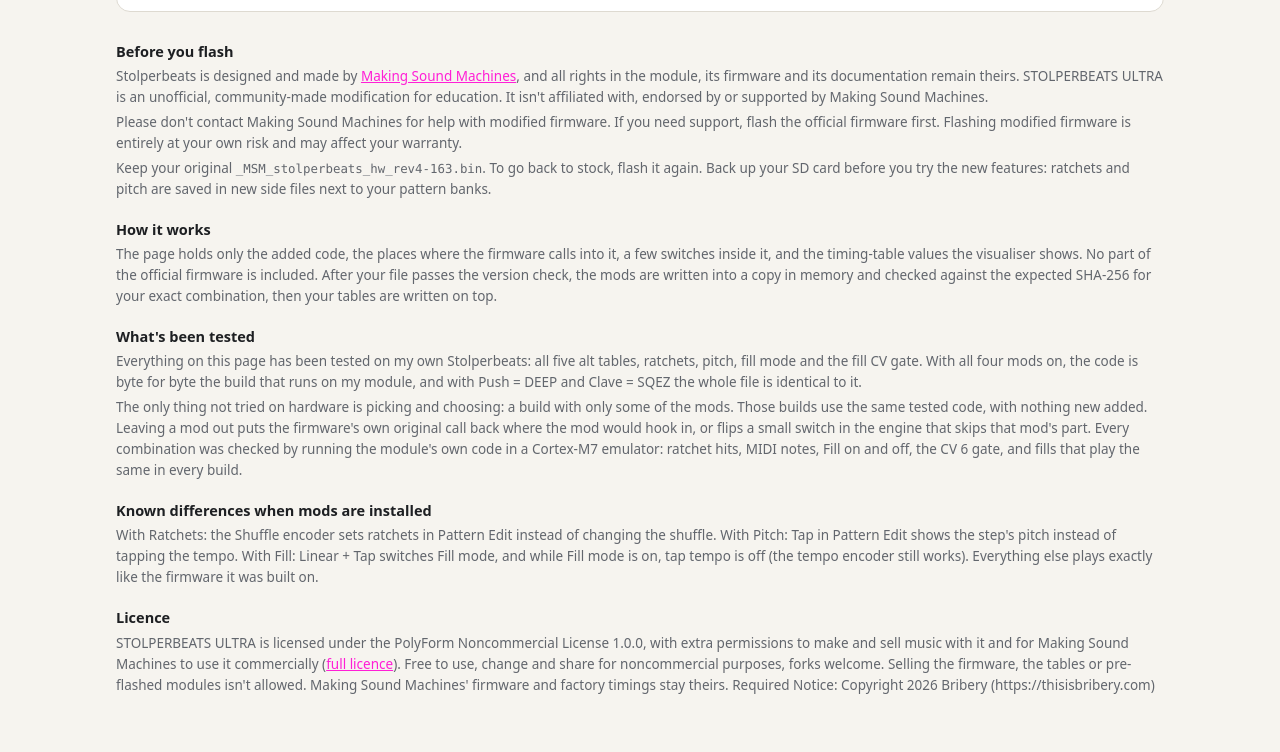
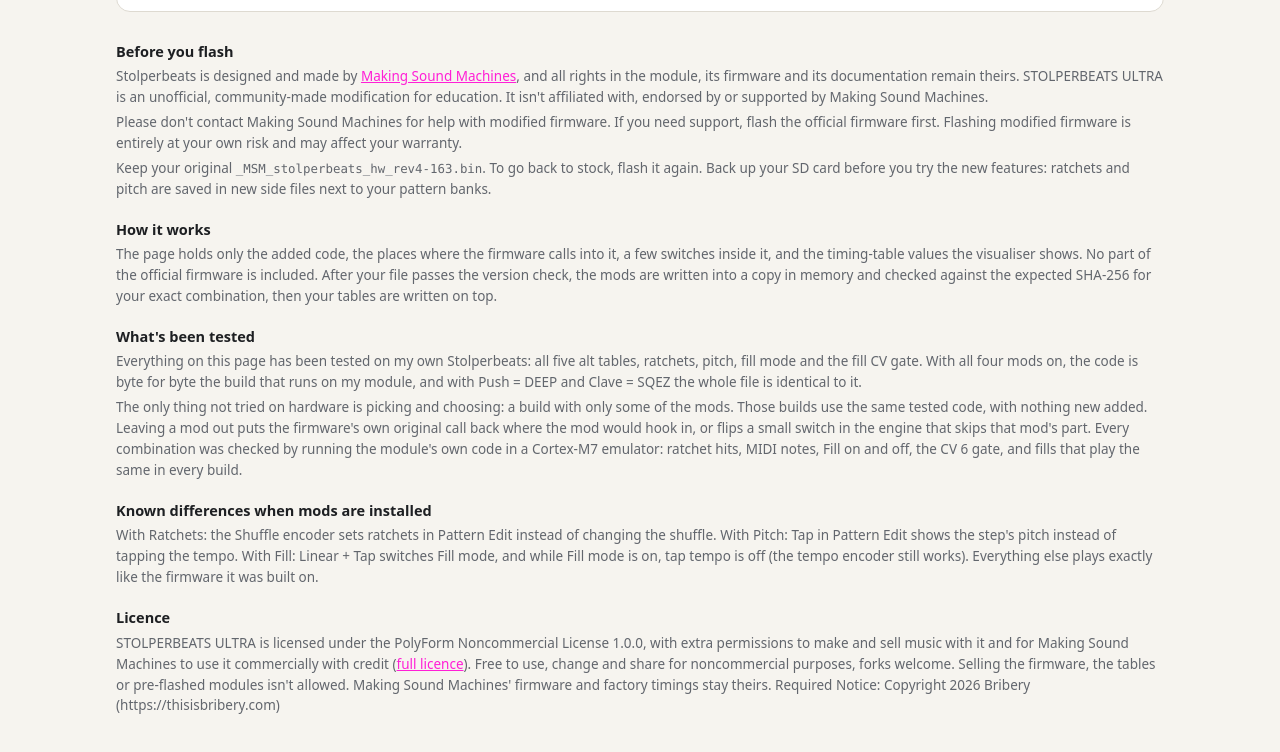
Before and after one commit to thisisbribery/stolperbeats-ultra-v1, a plain HTML site: page index.html in a window 1280 px wide. Shown: the part 3135-3887 px from the top of the page. Drawn offline with Linux system fonts and the light colour scheme.

Commit message:
Licence: maker exception now needs visible credit and notice
The maker's free commercial permission now requires visible credit to
Bribery and written notice before the first release. Paid add-ons, no
credit, exclusivity or other products need a separate written agreement.

Co-Authored-By: Claude Opus 5.5 <noreply@anthropic.com>

```diff
--- a/index.html
+++ b/index.html
@@ -295,7 +295,7 @@ dialog.risk::backdrop{background:rgba(0,0,0,.55)}
   <h3>Known differences when mods are installed</h3>
   <p>With Ratchets: the Shuffle encoder sets ratchets in Pattern Edit instead of changing the shuffle. With Pitch: Tap in Pattern Edit shows the step's pitch instead of tapping the tempo. With Fill: Linear + Tap switches Fill mode, and while Fill mode is on, tap tempo is off (the tempo encoder still works). Everything else plays exactly like the firmware it was built on.</p>
   <h3>Licence</h3>
-  <p>STOLPERBEATS ULTRA is licensed under the PolyForm Noncommercial License 1.0.0, with extra permissions to make and sell music with it and for Making Sound Machines to use it commercially (<a href="https://thisisbribery.com/stolperbeats/LICENSE.txt">full licence</a>). Free to use, change and share for noncommercial purposes, forks welcome. Selling the firmware, the tables or pre-flashed modules isn't allowed. Making Sound Machines' firmware and factory timings stay theirs. Required Notice: Copyright 2026 Bribery (https://thisisbribery.com)</p>
+  <p>STOLPERBEATS ULTRA is licensed under the PolyForm Noncommercial License 1.0.0, with extra permissions to make and sell music with it and for Making Sound Machines to use it commercially with credit (<a href="https://thisisbribery.com/stolperbeats/LICENSE.txt">full licence</a>). Free to use, change and share for noncommercial purposes, forks welcome. Selling the firmware, the tables or pre-flashed modules isn't allowed. Making Sound Machines' firmware and factory timings stay theirs. Required Notice: Copyright 2026 Bribery (https://thisisbribery.com)</p>
 </footer>
 </div>
 
```
Also changed, not shown: 2 other files.
